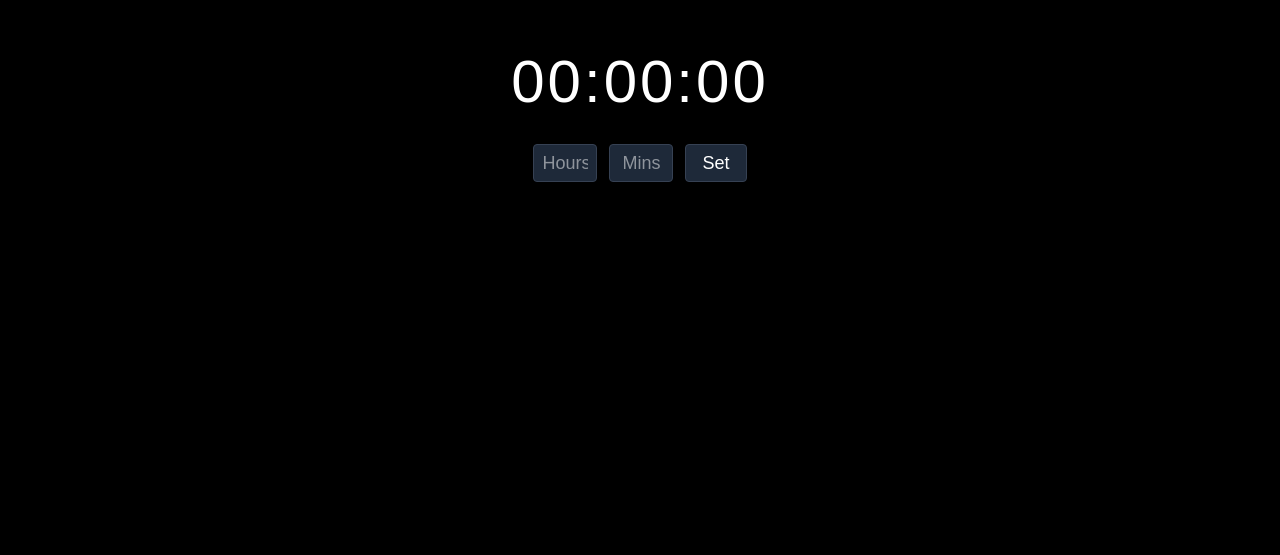
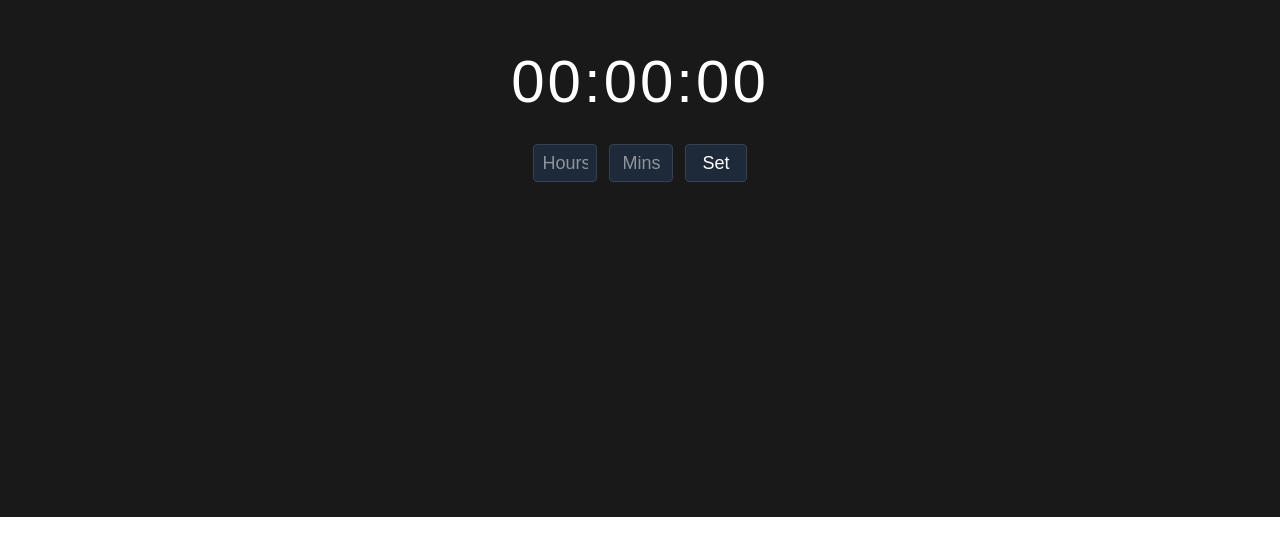
Before and after one commit to Cfyjdfk/notion-timer, a Next.js app: page / in a window 1280 px wide. Shown: the part 283-838 px from the top of the page. After the commit the page ends 800 px from the top, so only its background shows below. Built offline with nearby package versions, Linux system fonts and the light colour scheme.

Commit message:
Change background colour and add overflow-hidden

```diff
--- a/src/components/Timer.tsx
+++ b/src/components/Timer.tsx
@@ -1,20 +1,33 @@
-import React, { useState, useEffect } from 'react';
-
+import React, { useState, useEffect } from "react";
+import { useRouter } from "next/router";
 const Timer: React.FC = () => {
   const [time, setTime] = useState<number>(0);
   const [isRunning, setIsRunning] = useState<boolean>(false);
-  const [inputHours, setInputHours] = useState<string>('');
-  const [inputMinutes, setInputMinutes] = useState<string>('');
+  const [inputHours, setInputHours] = useState<string>("");
+  const [inputMinutes, setInputMinutes] = useState<string>("");
+
+  const router = useRouter();
 
   useEffect(() => {
     let interval: NodeJS.Timeout;
     if (isRunning) {
       interval = setInterval(() => {
-        setTime(prevTime => prevTime > 0 ? prevTime - 1 : 0);
+        setTime((prevTime) => (prevTime > 0 ? prevTime - 1 : 0));
       }, 1000);
     }
     return () => clearInterval(interval);
   }, [isRunning]);
+
+  useEffect(() => {
+    const { hours: hoursParam, minutes: minutesParam } = router.query;
+
+    if (hoursParam || minutesParam) {
+      const hours = parseInt((hoursParam as string) || "0");
+      const minutes = parseInt((minutesParam as string) || "0");
+      const totalSeconds = hours * 3600 + minutes * 60;
+      setTime(totalSeconds);
+    }
+  }, [router.query]);
 
   const startPauseTimer = (): void => {
     setIsRunning(!isRunning);
@@ -23,17 +36,19 @@ const Timer: React.FC = () => {
   const setTimer = (): void => {
     const hours = parseInt(inputHours) || 0;
     const minutes = parseInt(inputMinutes) || 0;
-    const totalSeconds = (hours * 3600) + (minutes * 60);
+    const totalSeconds = hours * 3600 + minutes * 60;
     setTime(totalSeconds);
-    setInputHours('');
-    setInputMinutes('');
+    setInputHours("");
+    setInputMinutes("");
   };
 
   const formatTime = (): string => {
     const hours = Math.floor(time / 3600);
     const minutes = Math.floor((time % 3600) / 60);
     const seconds = time % 60;
-    return `${hours.toString().padStart(2, '0')}:${minutes.toString().padStart(2, '0')}:${seconds.toString().padStart(2, '0')}`;
+    return `${hours.toString().padStart(2, "0")}:${minutes
+      .toString()
+      .padStart(2, "0")}:${seconds.toString().padStart(2, "0")}`;
   };
 
   const handleInputChange = (
@@ -41,13 +56,13 @@ const Timer: React.FC = () => {
     setter: React.Dispatch<React.SetStateAction<string>>
   ): void => {
     const value = e.target.value;
-    if (value === '' || (/^\d+$/.test(value) && parseInt(value) >= 0)) {
+    if (value === "" || (/^\d+$/.test(value) && parseInt(value) >= 0)) {
       setter(value);
     }
   };
 
   return (
-    <div className="w-full aspect-square bg-black text-white flex flex-col items-center justify-center p-5">
+    <div className="w-full aspect-square bg-[#191919] text-white flex flex-col items-center justify-center p-5">
       <div className="text-6xl font-mono mb-8 tracking-wider">
         {formatTime()}
       </div>
@@ -74,12 +89,14 @@ const Timer: React.FC = () => {
         >
           Set
         </button>
-        {time !== 0 && <button
-          onClick={startPauseTimer}
-          className="px-4 py-1 bg-gray-800 border border-gray-700 rounded hover:bg-gray-700 transition-colors text-lg"
-        >
-          {isRunning ? 'Pause' : 'Start'}
-        </button>}
+        {time !== 0 && (
+          <button
+            onClick={startPauseTimer}
+            className="px-4 py-1 bg-gray-800 border border-gray-700 rounded hover:bg-gray-700 transition-colors text-lg"
+          >
+            {isRunning ? "Pause" : "Start"}
+          </button>
+        )}
       </div>
     </div>
   );
--- a/src/pages/index.tsx
+++ b/src/pages/index.tsx
@@ -2,7 +2,7 @@ import Timer from "../components/Timer";
 
 export default function Home() {
   return (
-    <div className="flex justify-center items-center h-screen">
+    <div className="flex justify-center items-center h-screen overflow-hidden">
       <Timer />
     </div>
   );
```
